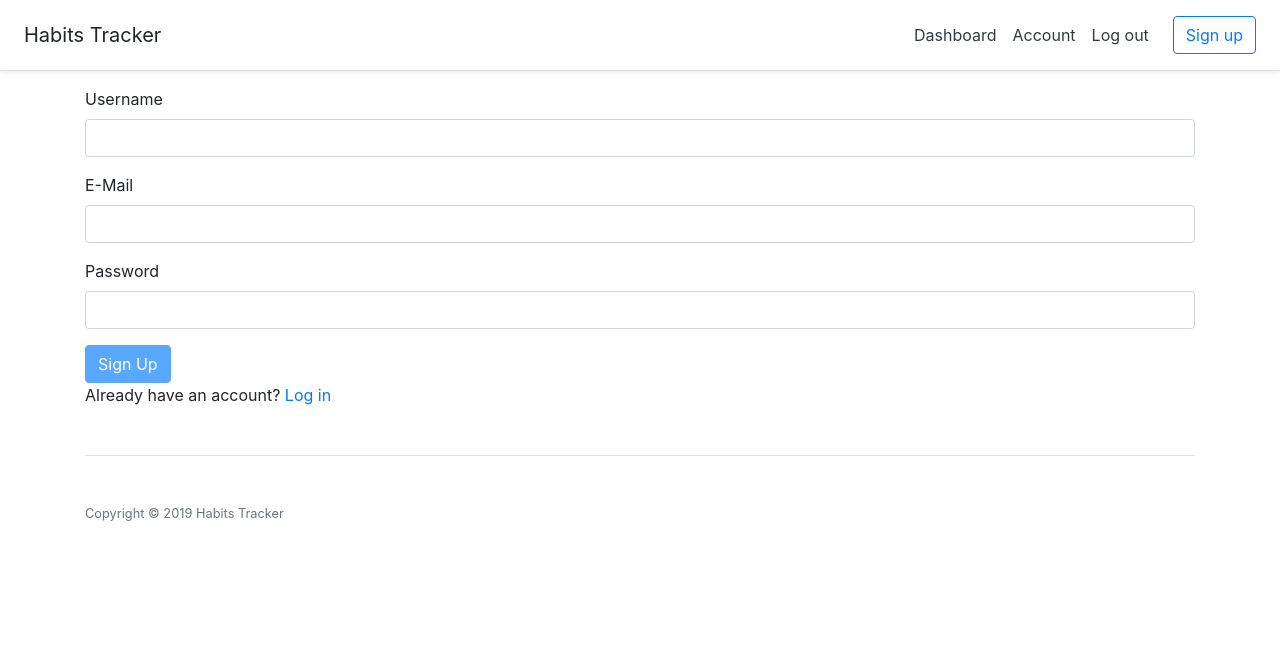
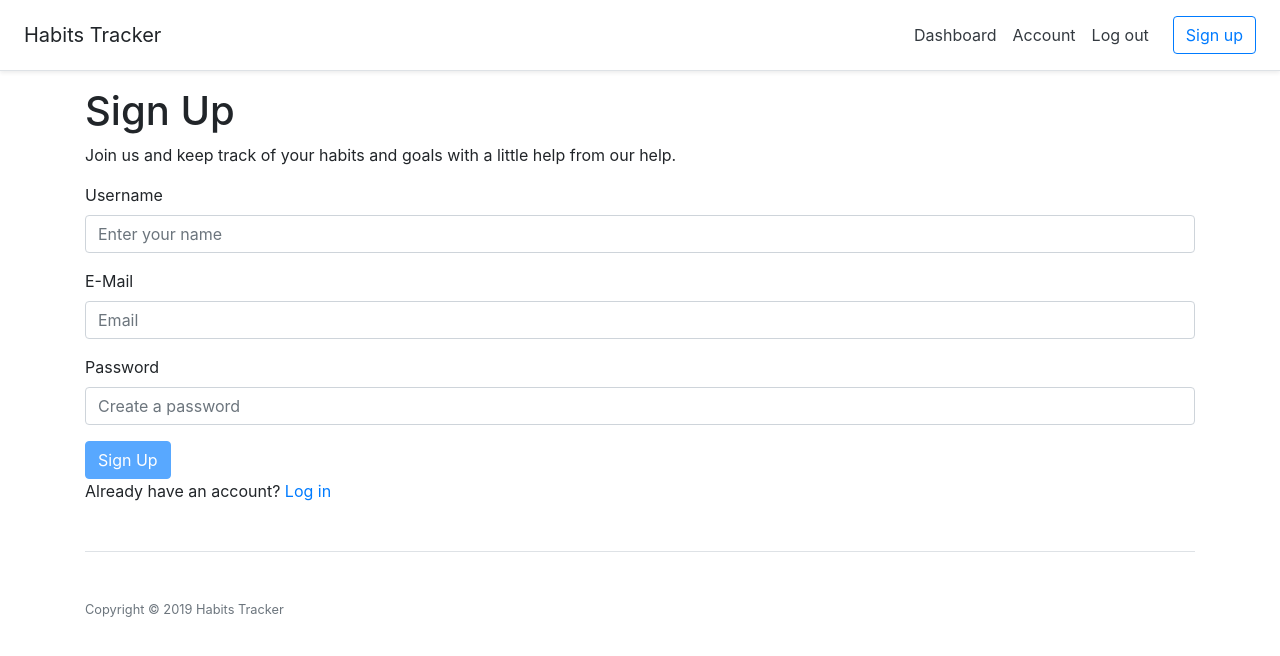
Before and after one commit to joehany/habits-tracker, an Angular app in the folder frontend/: page /signup in a window 1280 px wide. Shown: the top 656 px of the page. Built offline with nearby package versions, Linux system fonts and the light colour scheme.

Commit message:
Update mirror things in login/signup

```diff
--- a/frontend/src/app/signin/signin.component.html
+++ b/frontend/src/app/signin/signin.component.html
@@ -1,9 +1,10 @@
+<h1>Log in</h1>
 <form [formGroup]="myForm" (ngSubmit)="onSubmit()">
   <div class="alert alert-danger" *ngIf="invalidLogin">{{ errorMessage }}</div>
 
   <div class="form-group">
     <label for="email">E-Mail</label>
-    <input type="text" class="form-control" id="email" formControlName="email">
+    <input type="text" class="form-control" id="email" formControlName="email" placeholder="Enter your email">
     <div *ngIf="!myForm.get('email').valid && myForm.get('email').touched" class="text-danger">
       Invalid Email
     </div>
@@ -11,9 +12,14 @@
 
   <div class="form-group">
     <label for="password">Password</label>
-    <input type="password" class="form-control" id="password" formControlName="password">
+    <input type="password" class="form-control" id="password" formControlName="password" placeholder="Enter your password">
+    <div *ngIf="!myForm.get('password').valid && myForm.get('password').touched" class="text-danger">
+        Invalid Password
+    </div>
   </div>
 
   <button type="submit" class="btn btn-primary" [disabled]="!myForm.valid">Sign In</button>
 
+  <div class="signup-loginoption">Don’t have an account yet? <a href="/sign-up" id="ember498" class="ember-view">Sign up</a></div>
+
 </form>
--- a/frontend/src/app/signup/signup.component.html
+++ b/frontend/src/app/signup/signup.component.html
@@ -1,18 +1,19 @@
+<h1>Sign Up</h1>
+<p>Join us and keep track of your habits and goals with a little help from our help.</p>
 <form [formGroup]="myForm" (ngSubmit)="onSubmit()">
     <div class="alert alert-danger" *ngIf="invalidRegister">{{ errorMessage }}</div>
 
     <div class="form-group">
         <label for="name">Username</label>
-        <input type="text" class="form-control" id="name" formControlName="name">
+        <input type="text" class="form-control" id="name" formControlName="name" placeholder="Enter your name">
         <div *ngIf="!myForm.get('name').valid && myForm.get('name').touched" class="text-danger">
             Name is required and must be less than 15 characters.
         </div>
     </div>
 
-
     <div class="form-group">
     <label for="email">E-Mail</label>
-      <input type="text" class="form-control" id="email" formControlName="email">
+      <input type="text" class="form-control" id="email" formControlName="email" placeholder="Email">
       <div *ngIf="!myForm.get('email').valid && myForm.get('email').touched" class="text-danger">
         Invalid Email
       </div>
@@ -20,7 +21,10 @@
 
   <div class="form-group">
     <label for="password">Password</label>
-    <input type="password" class="form-control" id="password" formControlName="password">
+    <input type="password" class="form-control" id="password" formControlName="password" placeholder="Create a password">
+    <div *ngIf="!myForm.get('password').valid && myForm.get('password').touched" class="text-danger">
+        Invalid Password
+    </div>
   </div>
 
   <button type="submit" class="btn btn-primary" [disabled]="!myForm.valid">Sign Up</button>
```
